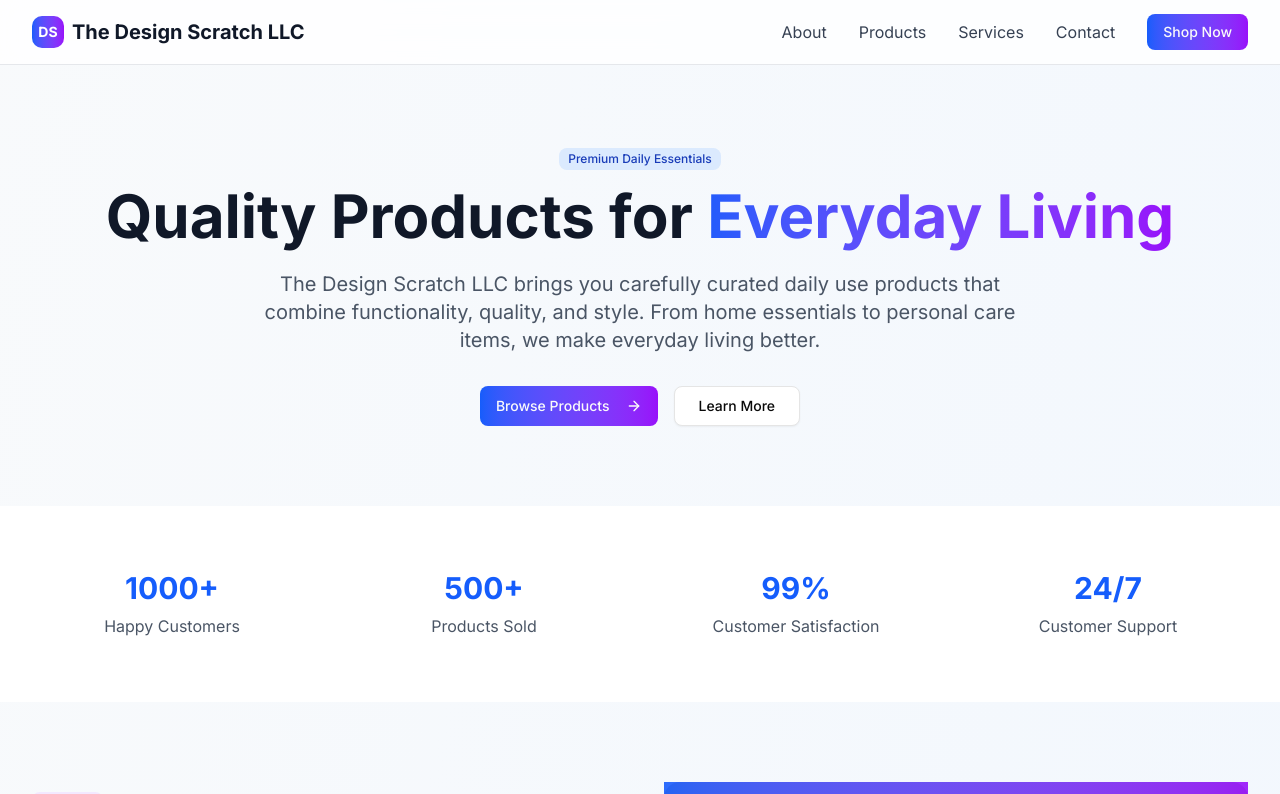
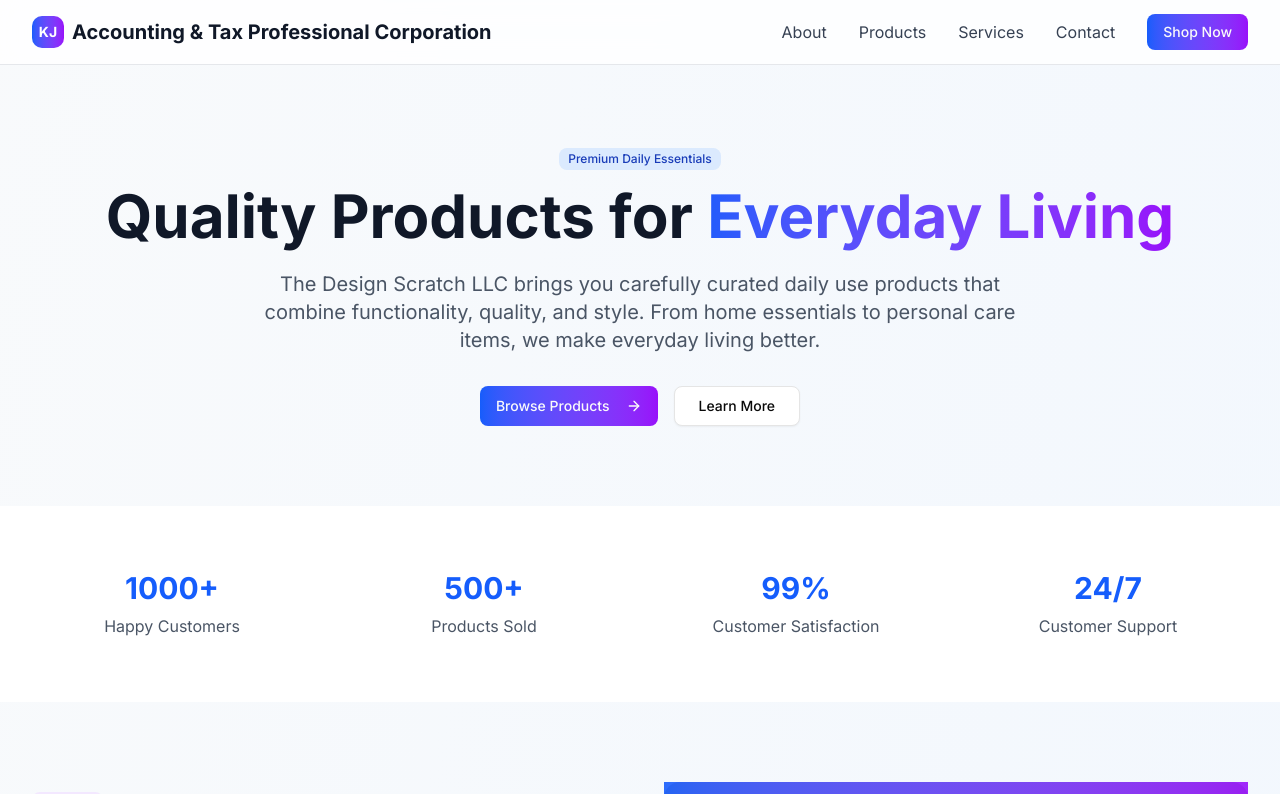
Before and after one commit to FaaizAhmed2004/IR, a Next.js app: page / in a window 1280 px wide. Shown: the top 794 px of the page. Built offline with nearby package versions, Linux system fonts and the light colour scheme; grey boxes are pictures that could not be loaded.

Commit message:
first commit

```diff
--- a/src/app/layout.tsx
+++ b/src/app/layout.tsx
@@ -6,12 +6,12 @@ import "./globals.css"
 const inter = Inter({ subsets: ["latin"] })
 
 export const metadata: Metadata = {
-  title: "The Design Scratch LLC - Premium Daily Use Products | Atlanta, Georgia",
+  title: "KJ Accounting & Tax Professional Corporation",
   description:
-    "The Design Scratch LLC offers high-quality daily use products including home essentials, personal care items, and lifestyle products. Based in Atlanta, Georgia. Shop now for premium everyday essentials.",
+    "Accounting & Tax Professional Corporation",
   keywords:
     "daily use products, home essentials, personal care, kitchen products, lifestyle items, Atlanta Georgia, The Design Scratch LLC",
-  authors: [{ name: "The Design Scratch LLC" }],
+  authors: [{ name: "KJ Accounting & Tax Professional Corporation" }],
   creator: "The Design Scratch LLC",
   publisher: "The Design Scratch LLC",
   robots: "index, follow",
--- a/src/app/page.tsx
+++ b/src/app/page.tsx
@@ -13,9 +13,9 @@ export default function HomePage() {
           <div className="flex justify-between items-center h-16">
             <div className="flex items-center space-x-2">
               <div className="w-8 h-8 bg-gradient-to-r from-blue-600 to-purple-600 rounded-lg flex items-center justify-center">
-                <span className="text-white font-bold text-sm">DS</span>
+                <span className="text-white font-bold text-sm">KJ</span>
               </div>
-              <span className="text-xl font-bold text-gray-900">The Design Scratch LLC</span>
+              <span className="text-xl font-bold text-gray-900">Accounting & Tax Professional Corporation</span>
             </div>
             <div className="hidden md:flex items-center space-x-8">
               <a href="#about" className="text-gray-700 hover:text-blue-600 transition-colors">
@@ -532,11 +532,7 @@ export default function HomePage() {
               <div>
                 <div className="text-2xl font-bold mb-2">Address</div>
                 <div className="text-blue-100">
-                  2532 N Decatur Road
-                  <br />
-                  Abberly Onyx Apt 1111
-                  <br />
-                  Atlanta, Georgia 30033
+               152 Brownridge Place Whitby Ontario L1P1W3
                 </div>
               </div>
             </div>
@@ -551,16 +547,14 @@ export default function HomePage() {
             <div>
               <div className="flex items-center space-x-2 mb-4">
                 <div className="w-8 h-8 bg-gradient-to-r from-blue-600 to-purple-600 rounded-lg flex items-center justify-center">
-                  <span className="text-white font-bold text-sm">DS</span>
+                  <span className="text-white font-bold text-sm">KJ</span>
                 </div>
-                <span className="text-xl font-bold">The Design Scratch LLC</span>
+                <span className="text-xl font-bold">Accounting & Tax Professional Corporation</span>
               </div>
               <p className="text-gray-400 mb-4">Premium daily use products for modern living.</p>
               <div className="text-sm text-gray-400">
-                <p>2532 N Decatur Road</p>
-                <p>Abberly Onyx Apt 1111</p>
-                <p>Atlanta, Georgia 30033</p>
-                <p className="mt-2">furqan1431@gmail.com</p>
+                <p>152 Brownridge Place Whitby Ontario L1P1W3</p>
+                <p className="mt-2">+12899910909</p>
               </div>
             </div>
             <div>
@@ -592,7 +586,7 @@ export default function HomePage() {
             </div>
           </div>
           <div className="border-t border-gray-800 mt-8 pt-8 text-center text-gray-400">
-            <p>&copy; 2024 The Design Scratch LLC. All rights reserved. Registered LLC in Georgia.</p>
+            <p>&copy; 2024  KJ Accounting & Tax Professional Corporation</p>
           </div>
         </div>
       </footer>
```
